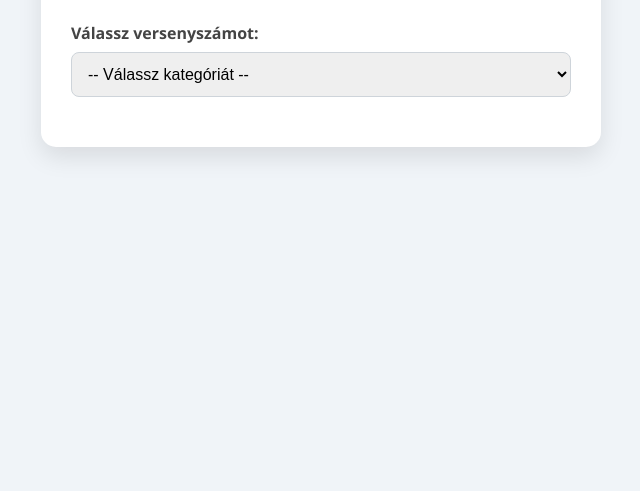
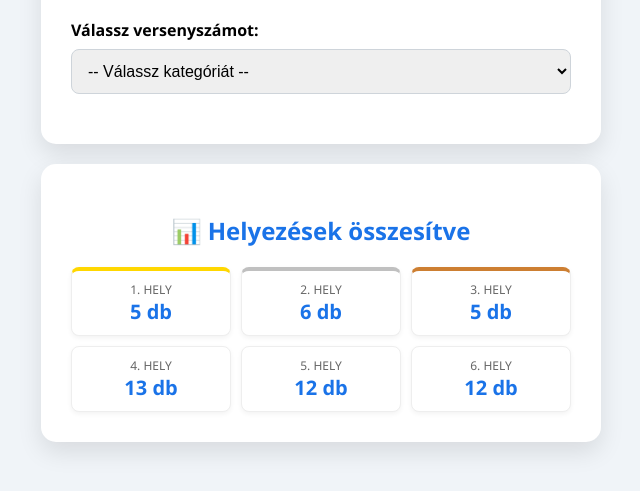
Before and after one commit to MGABOR74/SwimResults, a plain HTML site: page index.html in a window 1280 px wide. Shown: the part 125-616 px from the top of the page, without its empty margins (319-959 px from the left). Drawn offline with nearby package versions, Linux system fonts and the light colour scheme.

Commit message:
Add files via upload

```diff
--- a/index.html
+++ b/index.html
@@ -3,19 +3,27 @@
 <head>
     <meta charset="UTF-8">
     <meta name="viewport" content="width=device-width, initial-scale=1.0">
-    <title>Úszóeredmény Kereső - CSV</title>
+    <title>Úszó Statisztika</title>
     <script src="https://cdnjs.cloudflare.com/ajax/libs/PapaParse/5.3.2/papaparse.min.js"></script>
     <style>
-        body { font-family: 'Segoe UI', sans-serif; background-color: #f0f4f8; display: flex; justify-content: center; padding: 20px; }
-        .container { background: white; padding: 30px; border-radius: 15px; box-shadow: 0 10px 25px rgba(0,0,0,0.1); width: 100%; max-width: 500px; }
-        h1 { color: #1a73e8; text-align: center; margin-bottom: 25px; }
-        label { display: block; margin-bottom: 8px; font-weight: bold; color: #444; }
-        select { width: 100%; padding: 12px; border-radius: 8px; border: 1px solid #ced4da; font-size: 16px; margin-bottom: 20px; outline: none; }
-        select:focus { border-color: #1a73e8; }
-        .result-card { background: #f8f9fa; border-top: 4px solid #1a73e8; padding: 20px; border-radius: 8px; text-align: center; display: none; }
-        .time { font-size: 36px; font-weight: bold; color: #1a73e8; margin: 10px 0; }
-        .meta { color: #6c757d; font-size: 14px; line-height: 1.6; }
-        .loading { text-align: center; color: #666; font-style: italic; }
+        body { font-family: 'Segoe UI', sans-serif; background-color: #f0f4f8; display: flex; flex-direction: column; align-items: center; padding: 20px; }
+        .container { background: white; padding: 30px; border-radius: 15px; box-shadow: 0 10px 25px rgba(0,0,0,0.1); width: 100%; max-width: 500px; margin-bottom: 20px; }
+        h1, h2 { color: #1a73e8; text-align: center; }
+        label { display: block; margin-bottom: 8px; font-weight: bold; }
+        select { width: 100%; padding: 12px; border-radius: 8px; border: 1px solid #ced4da; font-size: 16px; margin-bottom: 20px; }
+
+        /* Eredmény kártya */
+        .result-card { background: #f8f9fa; border-left: 5px solid #1a73e8; padding: 20px; border-radius: 8px; text-align: center; display: none; }
+        .time { font-size: 32px; font-weight: bold; color: #1a73e8; }
+
+        /* Statisztika táblázat */
+        .stats-grid { display: grid; grid-template-columns: repeat(3, 1fr); gap: 10px; margin-top: 15px; }
+        .stat-item { background: #fff; border: 1px solid #eee; padding: 10px; border-radius: 8px; text-align: center; box-shadow: 0 2px 5px rgba(0,0,0,0.05); }
+        .stat-rank { font-size: 12px; color: #666; text-transform: uppercase; }
+        .stat-count { font-size: 20px; font-weight: bold; color: #1a73e8; }
+        .gold { border-top: 4px solid #ffd700; } /* 1. hely */
+        .silver { border-top: 4px solid #c0c0c0; } /* 2. hely */
+        .bronze { border-top: 4px solid #cd7f32; } /* 3. hely */
     </style>
 </head>
 <body>
@@ -23,48 +31,50 @@
 <div class="container">
     <h1>🏆 Úszó Ranglista</h1>
 
-    <div id="loader" class="loading">Adatok betöltése a CSV fájlból...</div>
-
-    <div id="mainContent" style="display:none;">
-        <label for="eventSelect">Válassz versenyszámot:</label>
+    <div id="mainContent">
+        <label>Válassz versenyszámot:</label>
         <select id="eventSelect" onchange="showBest()">
             <option value="">-- Válassz kategóriát --</option>
         </select>
 
         <div id="resultCard" class="result-card">
-            <div style="font-size: 14px; color: #1a73e8; text-transform: uppercase; font-weight: bold;">Legjobb eredmény</div>
+            <div style="font-size: 14px; color: #1a73e8; font-weight: bold;">LEGJOBB IDŐ</div>
             <div id="resTime" class="time"></div>
-            <div id="resMeta" class="meta"></div>
+            <div id="resMeta" style="color: #6c757d; font-size: 14px; line-height: 1.6;"></div>
         </div>
+    </div>
+</div>
+
+<div class="container">
+    <h2>📊 Helyezések összesítve</h2>
+    <div class="stats-grid" id="statsGrid">
+        <div class="stat-item gold"><div class="stat-rank">1. hely</div><div id="rank1" class="stat-count">0</div></div>
+        <div class="stat-item silver"><div class="stat-rank">2. hely</div><div id="rank2" class="stat-count">0</div></div>
+        <div class="stat-item bronze"><div class="stat-rank">3. hely</div><div id="rank3" class="stat-count">0</div></div>
+        <div class="stat-item"><div class="stat-rank">4. hely</div><div id="rank4" class="stat-count">0</div></div>
+        <div class="stat-item"><div class="stat-rank">5. hely</div><div id="rank5" class="stat-count">0</div></div>
+        <div class="stat-item"><div class="stat-rank">6. hely</div><div id="rank6" class="stat-count">0</div></div>
     </div>
 </div>
 
 <script>
     let globalData = [];
 
-    // 1. CSV beolvasása (ügyelj rá, hogy a fájl neve adatok.csv legyen)
     Papa.parse("adatok.csv", {
         download: true,
         header: true,
-        encoding: "ISO-8859-2", // Ez kezeli a magyar ékezeteket Windows-os CSV esetén
         skipEmptyLines: true,
+        encoding: "windows-1250",
         complete: function(results) {
             globalData = results.data;
             setupDropdown(results.data);
-            document.getElementById('loader').style.display = 'none';
-            document.getElementById('mainContent').style.display = 'block';
-        },
-        error: function() {
-            document.getElementById('loader').innerText = "Hiba: Az adatok.csv fájl nem tölthető be!";
+            calculateStats(results.data);
         }
     });
 
-    // 2. Legördülő menü feltöltése a "Type_Long" oszlop alapján
     function setupDropdown(data) {
         const select = document.getElementById('eventSelect');
-        // Kiszűrjük az egyedi versenyszámokat
         const uniqueEvents = [...new Set(data.map(item => item.Type_Long))].sort();
-
         uniqueEvents.forEach(event => {
             if(event) {
                 let opt = document.createElement('option');
@@ -75,28 +85,46 @@
         });
     }
 
-    // 3. Legjobb eredmény kikeresése és megjelenítése
+    // ÚJ FUNKCIÓ: Helyezések kiszámolása
+    function calculateStats(data) {
+        const counts = { 1: 0, 2: 0, 3: 0, 4: 0, 5: 0, 6: 0 };
+
+        data.forEach(item => {
+            const r = parseInt(item.Rank);
+            if (r >= 1 && r <= 6) {
+                counts[r]++;
+            }
+        });
+
+        // Megjelenítés a HTML-ben
+        for (let i = 1; i <= 6; i++) {
+            document.getElementById(`rank${i}`).innerText = counts[i] + " db";
+        }
+    }
+
     function showBest() {
         const selected = document.getElementById('eventSelect').value;
         const card = document.getElementById('resultCard');
-
         if (!selected) { card.style.display = 'none'; return; }
 
-        // Szűrés a választott kategóriára
         const filtered = globalData.filter(d => d.Type_Long === selected);
-
-        // Sorbarendezés idő szerint (növekvő: a legkisebb idő a legjobb)
         filtered.sort((a, b) => a.Time.localeCompare(b.Time));
 
         const best = filtered[0];
 
+        // Dátum javítása, ha szám maradt
+        let datum = best.Date;
+        if (!isNaN(datum) && datum.length > 4) {
+            const dateObj = new Date(Math.round((parseFloat(datum) - 25569) * 86400 * 1000));
+            datum = dateObj.toLocaleDateString('hu-HU');
+        }
+
         document.getElementById('resTime').innerText = best.Time;
         document.getElementById('resMeta').innerHTML = `
             <strong>Verseny:</strong> ${best.Race}<br>
-            <strong>Dátum:</strong> ${best.Date}<br>
+            <strong>Dátum:</strong> ${datum}<br>
             <strong>Helyezés:</strong> ${best.Rank}. hely
         `;
-
         card.style.display = 'block';
     }
 </script>
```
